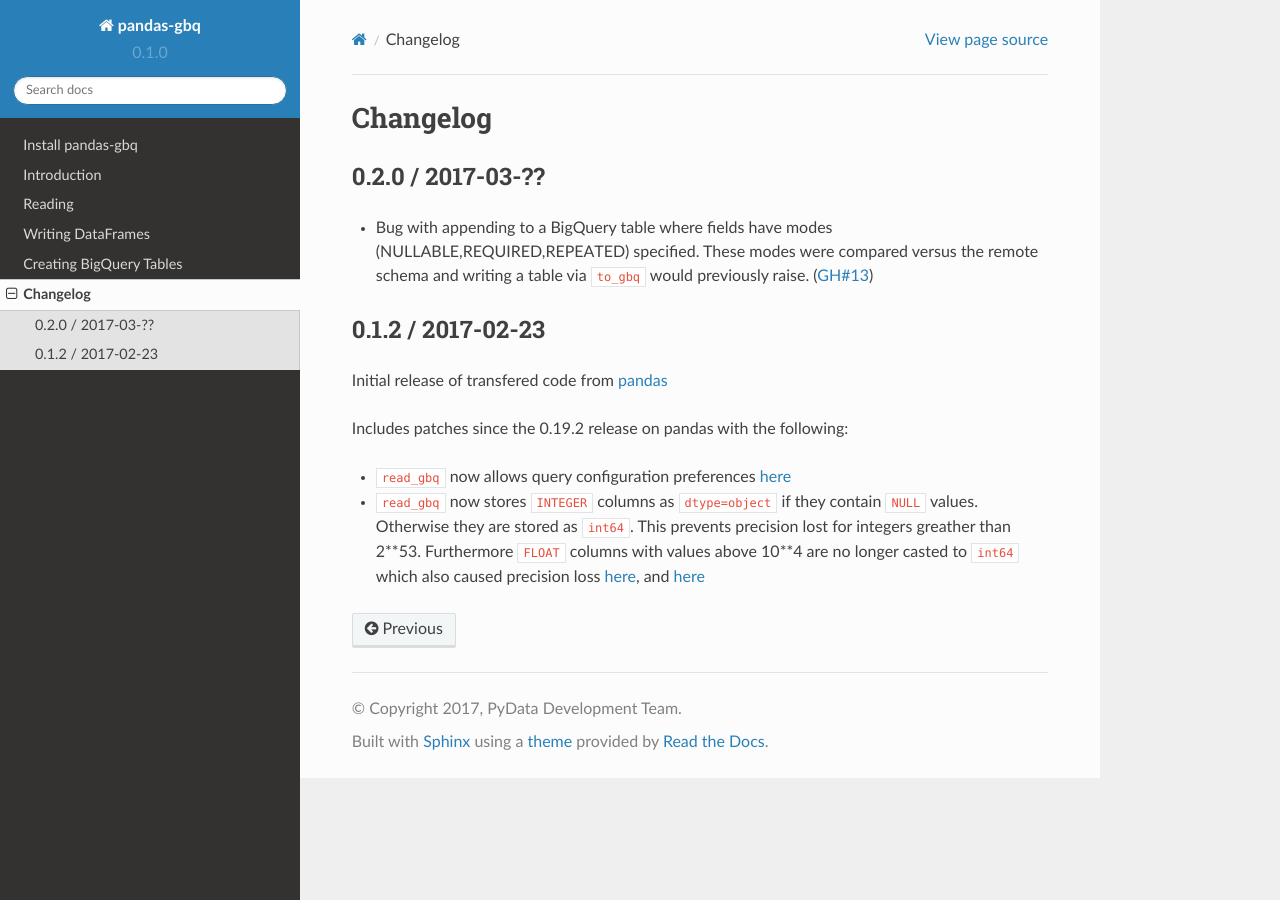
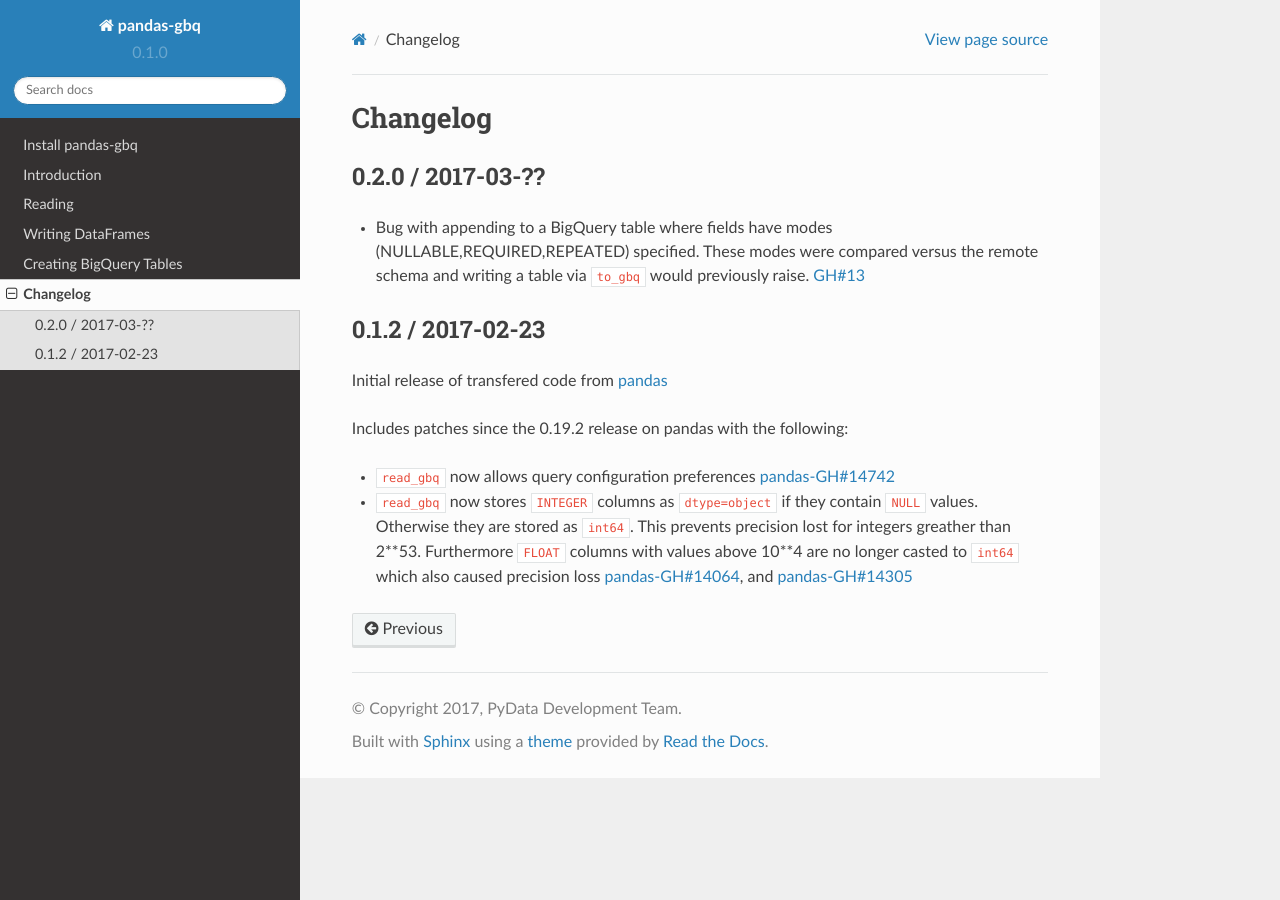
Before and after one commit to googleapis/python-bigquery-pandas, a Sphinx documentation site: the page built from docs/source/changelog.rst, in a window 1280 px wide. Built offline with Sphinx 7.4.7 and the Read the Docs theme 2.0.0, drawn with Linux system fonts in a browser that asks for light colours.

```diff
--- a/docs/source/changelog.rst
+++ b/docs/source/changelog.rst
@@ -4,7 +4,7 @@ Changelog
 0.2.0 / 2017-03-??
 ------------------
 
-- Bug with appending to a BigQuery table where fields have modes (NULLABLE,REQUIRED,REPEATED) specified. These modes were compared versus the remote schema and writing a table via ``to_gbq`` would previously raise. (:issue:`13`)
+- Bug with appending to a BigQuery table where fields have modes (NULLABLE,REQUIRED,REPEATED) specified. These modes were compared versus the remote schema and writing a table via ``to_gbq`` would previously raise. :issue:`13`
 
 0.1.2 / 2017-02-23
 ------------------
@@ -13,5 +13,5 @@ Initial release of transfered code from `pandas <https://github.com/pandas-dev/p
 
 Includes patches since the 0.19.2 release on pandas with the following:
 
-- ``read_gbq`` now allows query configuration preferences `here <https://github.com/pandas-dev/pandas/pull/14742>`__
-- ``read_gbq`` now stores ``INTEGER`` columns as ``dtype=object`` if they contain ``NULL`` values. Otherwise they are stored as ``int64``. This prevents precision lost for integers greather than 2**53. Furthermore ``FLOAT`` columns with values above 10**4 are no longer casted to ``int64`` which also caused precision loss `here <https://github.com/pandas-dev/pandas/pull/14064>`__, and `here <https://github.com/pandas-dev/pandas/pull/14305>`__
+- ``read_gbq`` now allows query configuration preferences `pandas-GH#14742 <https://github.com/pandas-dev/pandas/pull/14742>`__
+- ``read_gbq`` now stores ``INTEGER`` columns as ``dtype=object`` if they contain ``NULL`` values. Otherwise they are stored as ``int64``. This prevents precision lost for integers greather than 2**53. Furthermore ``FLOAT`` columns with values above 10**4 are no longer casted to ``int64`` which also caused precision loss `pandas-GH#14064 <https://github.com/pandas-dev/pandas/pull/14064>`__, and `pandas-GH#14305 <https://github.com/pandas-dev/pandas/pull/14305>`__
```
Also changed, not shown: docs/source/index.rst (+8 -0 lines).
